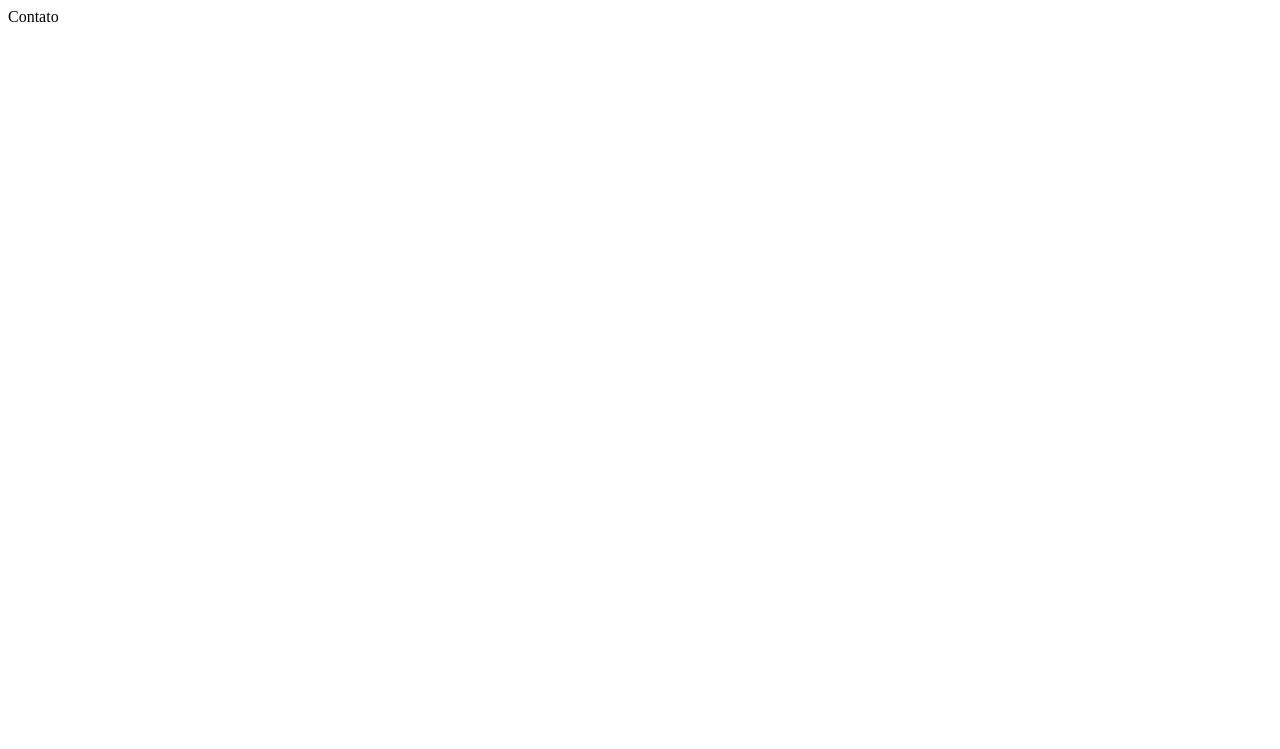
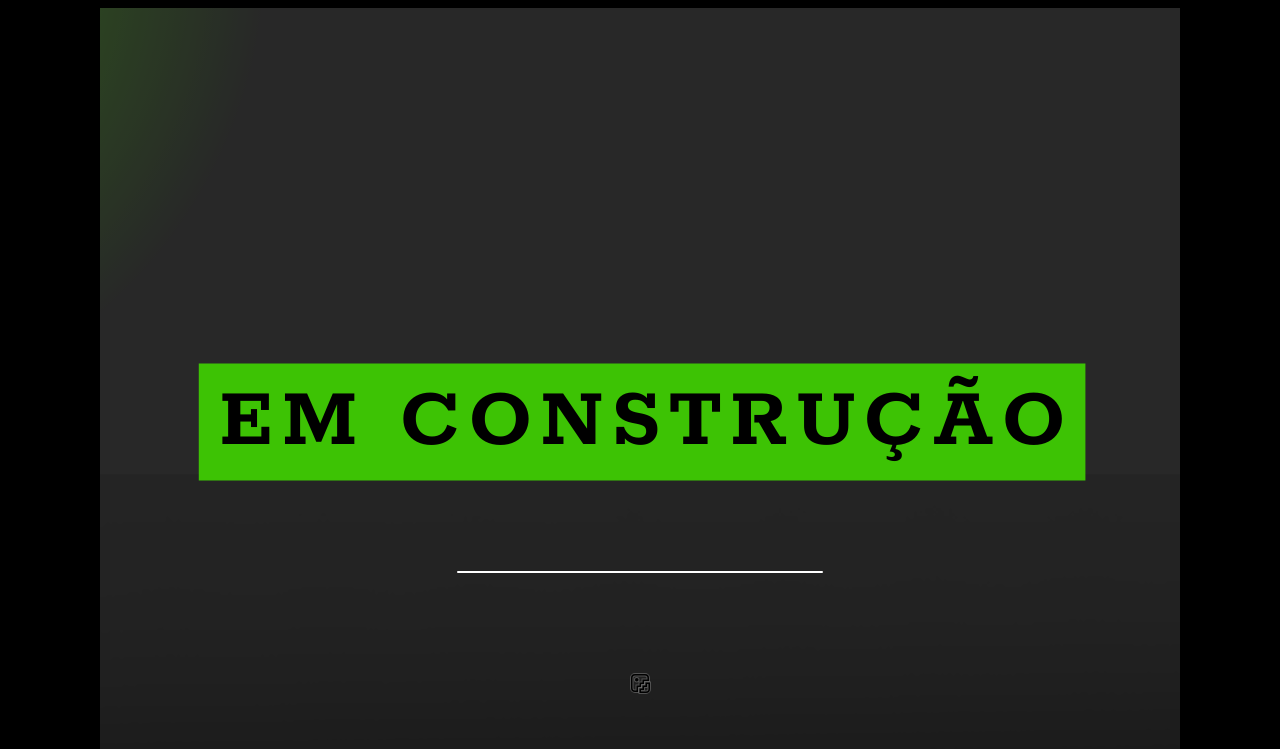
Before and after one commit to GabrielRobertodaSilva/github.site, a plain HTML site: page contact.html in a window 1280 px wide. Shown: the top 749 px of the page. Drawn offline with Linux system fonts and the light colour scheme.

Commit message:
up date page

```diff
--- a/contact.html
+++ b/contact.html
@@ -1 +1,14 @@
-Contato
+<!DOCTYPE html>
+<html lang="en">
+<head>
+    <meta charset="UTF-8">
+    <meta name="viewport" content="width=device-width, initial-scale=1.0">
+    <link rel="stylesheet" href="index.css">
+    <title>Projetos</title>
+</head>
+<body>
+    <div class="project">
+        <img src="img/Post do instagram feliz dia do programador moderno verde e preto.png" ></img>
+    </div>
+</body>
+</html>
--- a/index.css
+++ b/index.css
@@ -2,6 +2,7 @@ body{
    color: white;
    background-color: black;
    font-family: Arial, Helvetica, sans-serif;
+   text-align: left;
 }
 ul{
     display: flex;
@@ -55,4 +56,6 @@ nav a:hover{
     background-size: cover;
     background-position: center;
     background-repeat: no-repeat;
+    justify-content: center;
+    text-align: center;
 }
```
Also changed, not shown: index.html (+2 -2 lines).
